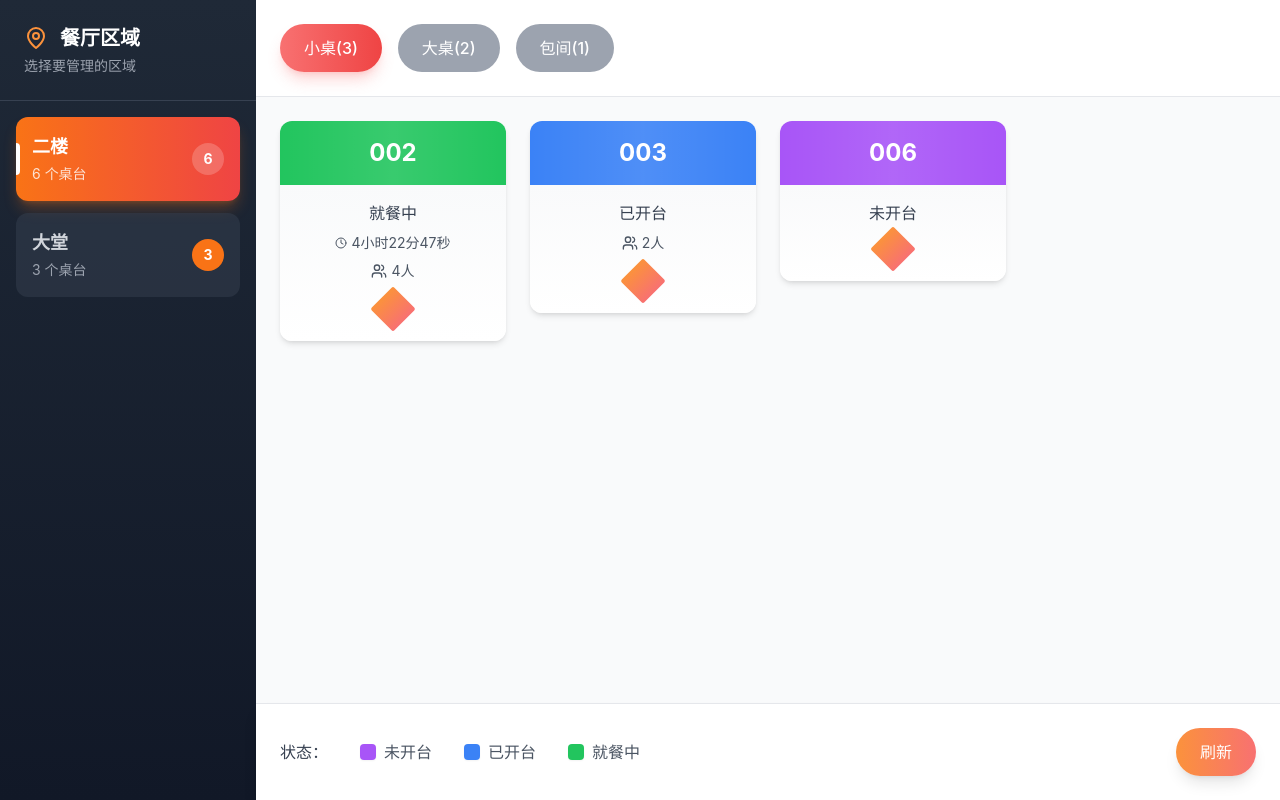
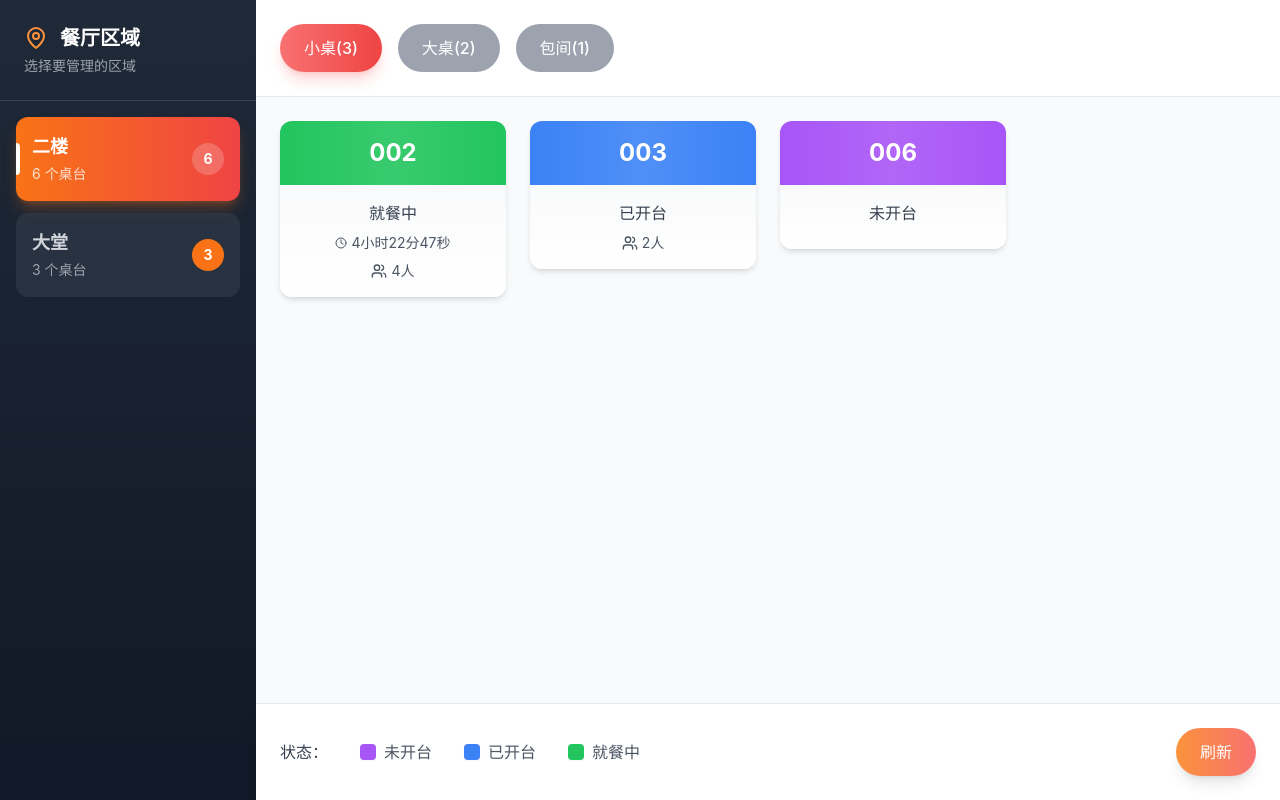
Before and after one commit to doublenian/newretail-web, a React (Vite) app: page /tables in a window 1280 px wide. Built offline with nearby package versions, Linux system fonts and the light colour scheme.

Commit message:
移除桌台卡片底部装饰图标

```diff
--- a/src/pages/TablesPage.tsx
+++ b/src/pages/TablesPage.tsx
@@ -280,16 +280,11 @@ const TablesPage: React.FC = () => {
                       )}
 
                       {table.customerCount && (
-                        <div className="flex items-center justify-center gap-1 text-sm text-gray-600 mb-3">
+                        <div className="flex items-center justify-center gap-1 text-sm text-gray-600">
                           <Users className="w-4 h-4" />
                           <span>{table.customerCount}人</span>
                         </div>
                       )}
-
-                      {/* 底部装饰图标 */}
-                      <div className="flex justify-center">
-                        <div className="w-8 h-8 bg-gradient-to-r from-orange-400 to-red-400 transform rotate-45 rounded-sm group-hover:rotate-90 transition-transform duration-300" />
-                      </div>
                     </div>
                   </button>
                 </div>
```
